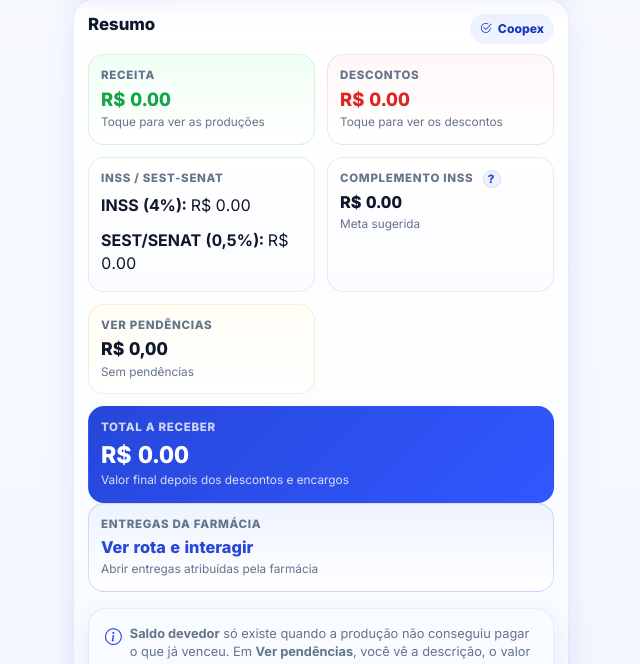
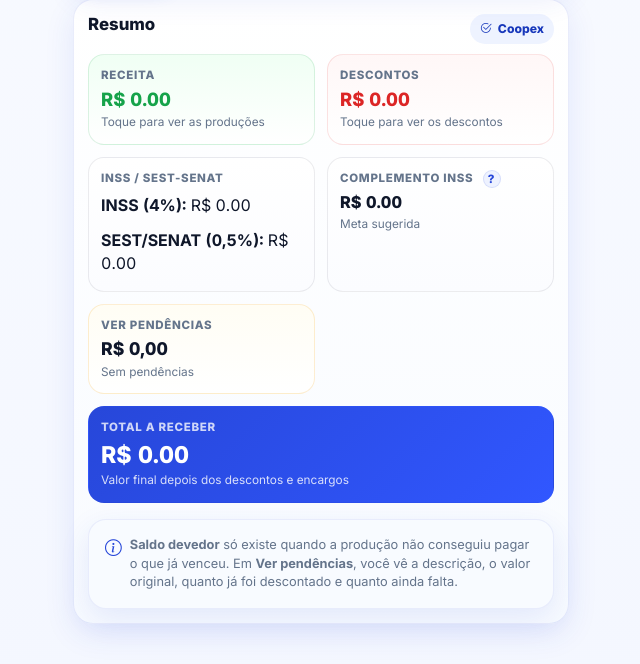
Before and after one commit to Coopex-entregas/testar-finan-as, a Flask app: template templates/painel_cooperado.html in a window 1280 px wide. Shown: the part 286-950 px from the top of the page, without its empty margins (319-959 px from the left). Run offline with Flask 3, Linux system fonts and the light colour scheme; the template is opened without the code that fills it, so the values that code supplies are empty; some libraries are stand-ins or nearby versions.

Commit message:
Update painel_cooperado.html

```diff
--- a/templates/painel_cooperado.html
+++ b/templates/painel_cooperado.html
@@ -328,7 +328,6 @@
     <a href="{{ url_for('documentos_publicos') }}" class="menu-link"><i class="bi bi-folder2-open"></i><span>Documentos</span></a>
     <a href="{{ url_for('tabelas_publicas') }}" class="menu-link"><i class="bi bi-table"></i><span>Tabelas</span></a>
     <a href="{{ url_for('portal_cooperado_avisos') }}" class="menu-link"><i class="bi bi-megaphone"></i><span>Avisos</span>{% if unread>0 %}<span class="badge rounded-pill bg-danger ms-auto">{{ unread }}</span>{% endif %}</a>
-    <button class="menu-link" type="button" onclick="goToFarmaciaArea()"><i class="bi bi-bicycle"></i><span>Entregas Farmácia</span></button>
     <button class="menu-link" type="button" data-bs-toggle="modal" data-bs-target="#calcModal"><i class="bi bi-calculator"></i><span>Calculadora</span></button>
     <button class="menu-link" type="button" data-bs-toggle="offcanvas" data-bs-target="#financasSheet"><i class="bi bi-wallet2"></i><span>Finanças pessoais</span></button>
     <button class="menu-link" type="button" data-bs-toggle="modal" data-bs-target="#cxbModal"><i class="bi bi-cash-coin"></i><span>Custo x benefício</span></button>
@@ -498,12 +497,6 @@
           </div>
         </div>
 
-        <div class="kpi-card span-2" role="button" tabindex="0" onclick="goToFarmaciaArea()" onkeypress="if(event.key==='Enter'){goToFarmaciaArea()}" style="cursor:pointer;background:linear-gradient(180deg,#eef3ff 0%,#ffffff 100%);border-color:rgba(39,71,217,.18)">
-            <div class="kpi-title">Entregas da farmácia</div>
-            <div class="kpi-value mono" style="color:var(--royal)">Ver rota e interagir</div>
-            <div class="kpi-sub">Abrir entregas atribuídas pela farmácia</div>
-          </div>
-
         <div class="soft-card mt-3 p-3" style="background:#f8fbff;border-color:rgba(39,71,217,.08)">
           <div class="d-flex align-items-start gap-2">
             <i class="bi bi-info-circle" style="color:var(--royal);font-size:1.05rem"></i>
@@ -527,7 +520,7 @@
           <div class="item-card">
             <div class="item-row">
               <div class="flex-grow-1 min-w-0">
-                <div class="item-title">{{ lanc.descricao }}{% if lanc.eh_farmacia %} <span class="section-chip" style="margin-left:8px;padding:3px 8px;font-size:.65rem"><i class="bi bi-capsule-pill"></i> Farmácia</span>{% endif %}</div>
+                <div class="item-title">{{ lanc.descricao }}</div>
                 <div class="item-meta mt-1">
                   <i class="bi bi-shop me-1"></i>{{ lanc.restaurante.nome }}
                   &nbsp;·&nbsp;<i class="bi bi-calendar-event me-1"></i>{{ lanc.data.strftime('%d/%m/%Y') }}
@@ -598,64 +591,6 @@
           {% endfor %}
         </div>
       </div>
-
-      <div class="section-card" id="farmaciaArea">
-        <div class="section-head">
-          <h2 class="section-title">Entregas da farmácia</h2>
-          <span class="section-chip">Sem atrapalhar suas produções</span>
-        </div>
-        <div class="item-small mb-3">Aqui ficam apenas as entregas atribuídas a você que ainda estão em aberto. Quando uma entrega da farmácia for concluída com valor acima de R$ 0,00, a produção entra normalmente na lista acima.</div>
-        {% if entregas_farmacia_ativas %}
-          <div class="list-stack">
-            {% for e in entregas_farmacia_ativas %}{% set s = serializar_entrega_farmacia(e) %}
-            <div class="item-card" data-farmacia-item>
-              <div class="item-row">
-                <div class="flex-grow-1 min-w-0">
-                  <div class="item-title">{{ s.pedido_numero or s.codigo }} <span class="section-chip" style="margin-left:8px;padding:3px 8px;font-size:.65rem"><i class="bi bi-capsule-pill"></i> Farmácia</span></div>
-                  <div class="item-meta mt-1">{{ s.cliente_nome }} • {{ s.endereco }}</div>
-                  <div class="item-meta mt-1">{{ s.medicamento_nome or s.descricao }}{% if s.medicamento_codigo %} • Cód. {{ s.medicamento_codigo }}{% endif %}</div>
-                  <div class="item-meta mt-1">Cobrança da entrega: {% if s.valor_entrega > 0 %}<b>R$ {{ '%.2f'|format(s.valor_entrega) }}</b>{% else %}<b>Valor fechado / sem cobrança</b>{% endif %}{% if s.pagamento_status != 'pago' and s.valor_pedido > 0 %} • Pedido a cobrar: <b>R$ {{ '%.2f'|format(s.valor_pedido) }}</b>{% endif %}</div>
-                  {% if s.refrigerado %}<div class="item-small mt-1" style="color:var(--warn)"><i class="bi bi-snow"></i> Pedido resfriado</div>{% endif %}
-                  {% if s.foto_pedido_url %}<div class="item-small mt-1"><a href="{{ s.foto_pedido_url }}" target="_blank">Ver foto do pedido</a></div>{% endif %}
-                </div>
-                <div class="text-end">
-                  <div><span class="badge b-{{ e.status }}">{{ status_entrega_label(e.status) }}</span></div>
-                  <div class="item-small mt-2">Ordem {{ loop.index }}</div>
-                </div>
-              </div>
-              <div class="mt-3 d-grid" style="grid-template-columns:1fr 1fr;gap:8px">
-                <form method="post" action="{{ url_for('cooperado_atualizar_status_entrega_farmacia', entrega_id=e.id) }}">
-                  <input type="hidden" name="acao" value="em_rota">
-                  <button class="btn btn-outline w-100" type="submit">Em rota</button>
-                </form>
-                <form method="post" action="{{ url_for('cooperado_atualizar_status_entrega_farmacia', entrega_id=e.id) }}">
-                  <input type="hidden" name="acao" value="proximo">
-                  <button class="btn btn-royal w-100" type="submit">Próximo da vez</button>
-                </form>
-              </div>
-              <details class="mt-3">
-                <summary class="item-small" style="cursor:pointer;font-weight:800">Entregue / não entregue</summary>
-                <div class="mt-3 d-grid" style="gap:10px">
-                  <form method="post" action="{{ url_for('cooperado_atualizar_status_entrega_farmacia', entrega_id=e.id) }}" class="d-grid" style="gap:8px">
-                    <input type="hidden" name="acao" value="entregue">
-                    <input class="form-control" name="entregue_para" placeholder="Quem recebeu?" required>
-                    <button class="btn btn-success" type="submit">Confirmar entrega</button>
-                  </form>
-                  <form method="post" action="{{ url_for('cooperado_atualizar_status_entrega_farmacia', entrega_id=e.id) }}" class="d-grid" style="gap:8px">
-                    <input type="hidden" name="acao" value="nao_entregue">
-                    <input class="form-control" name="motivo_nao_entrega" placeholder="Motivo da não entrega" required>
-                    <textarea class="form-control" name="detalhe_nao_entrega" rows="2" placeholder="Detalhe / observação"></textarea>
-                    <button class="btn btn-outline-danger" type="submit">Registrar não entrega</button>
-                  </form>
-                </div>
-              </details>
-            </div>
-            {% endfor %}
-          </div>
-        {% else %}
-          <div class="item-card text-center muted">Nenhuma entrega da farmácia atribuída a você neste momento.</div>
-        {% endif %}
-      </div>
     </section>
 
 
@@ -1252,13 +1187,6 @@ const MY_ESCALA   = {{ minha_escala_json | default([]) | tojson }};
   closeBtn?.addEventListener('click', closeMenu);
   backdrop?.addEventListener('click', closeMenu);
 })();
-</script>
-<script>
-function goToFarmaciaArea(){
-  const btn=document.querySelector('[data-tab="producoes"]');
-  if(btn){ btn.click(); }
-  setTimeout(()=>{ document.getElementById('farmaciaArea')?.scrollIntoView({behavior:'smooth', block:'start'}); }, 80);
-}
 </script>
 <script>
 (function(){
```
